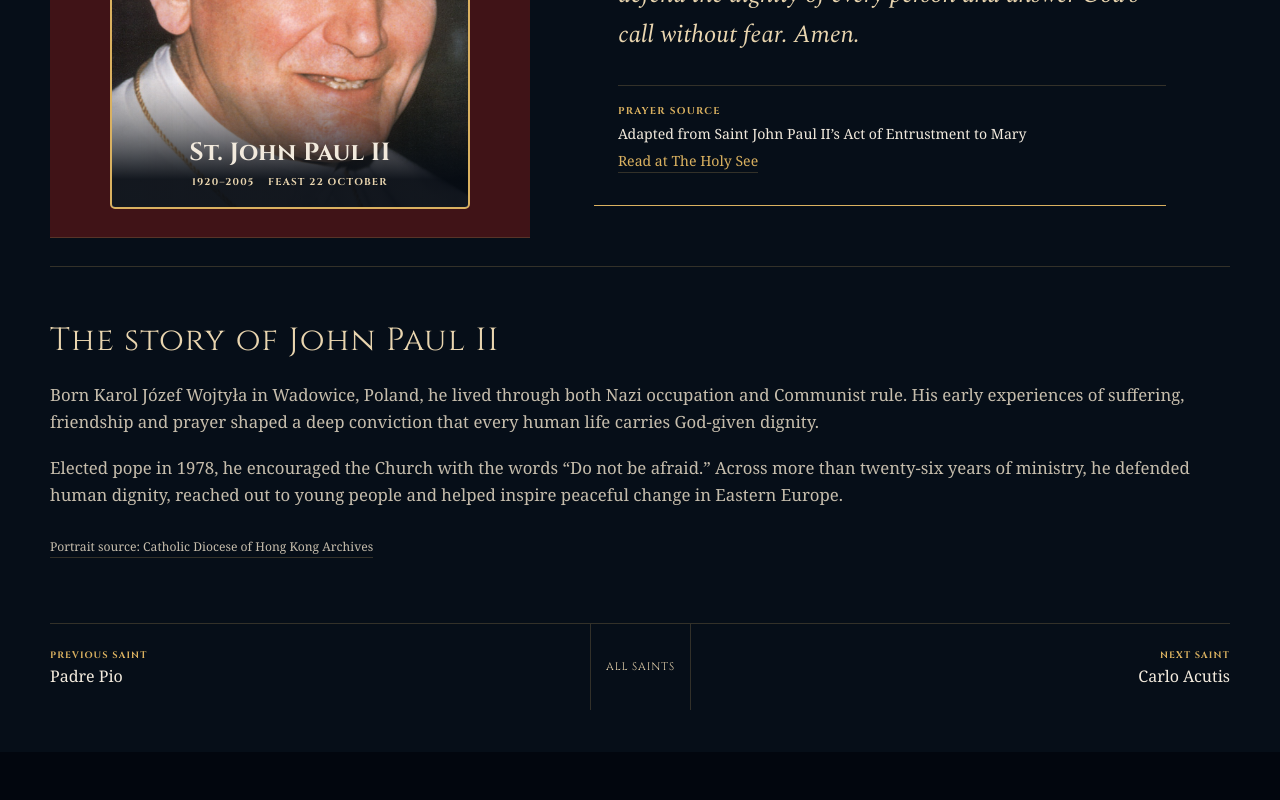
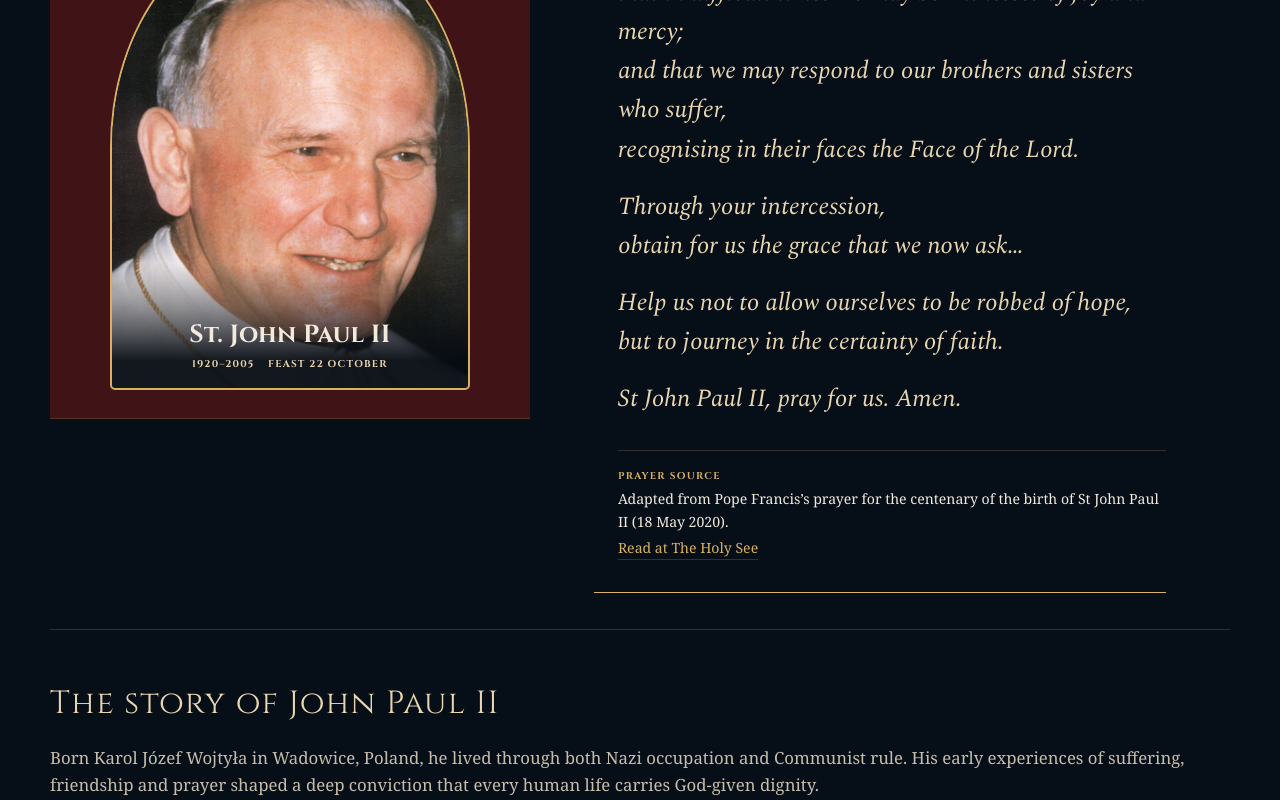
Before and after one commit to its-me-anoop/communion-of-saints, a Next.js app: page /saints/john-paul-ii in a window 1280 px wide. Shown: the part 400-1200 px from the top of the page. Before the commit the page ends 1152 px from the top, so only its background shows below. Built offline with nearby package versions, Linux system fonts and the light colour scheme; a web font is replaced by a local one.

Commit message:
feat(content): add remaining saints and chapel prayers
Update every intercession from the chapel document and preserve its stanza formatting. Add St Alphonsa and St Euphrasia with sourced biographies, credited portraits, and correct plural saint labels.

```diff
--- a/app/globals.css
+++ b/app/globals.css
@@ -601,6 +601,7 @@
 .prayer-text p {
   max-width: 50ch;
   margin: 0 0 18px;
+  white-space: pre-line;
 }
 
 .prayer-source {
--- a/app/saint-gallery.tsx
+++ b/app/saint-gallery.tsx
@@ -3,7 +3,7 @@
 import Image from "next/image";
 import Link from "next/link";
 import { useMemo, useState } from "react";
-import { saints } from "./saints";
+import { saintDisplayName, saints } from "./saints";
 
 export default function SaintGallery() {
   const [query, setQuery] = useState("");
@@ -50,7 +50,7 @@
               className="saint-card"
               href={`/saints/${saint.slug}`}
               key={saint.slug}
-              aria-label={`Meet St. ${saint.shortName}`}
+              aria-label={`Meet ${saintDisplayName(saint)}`}
             >
               <span className="portrait-ring">
                 <span className="card-image">
@@ -64,7 +64,7 @@
                 </span>
               </span>
               <span className="card-copy">
-                <span className="card-name">St. {saint.shortName}</span>
+                <span className="card-name">{saintDisplayName(saint)}</span>
               </span>
             </Link>
           ))}
--- a/app/saints.ts
+++ b/app/saints.ts
@@ -42,6 +42,11 @@
   patronage: string;
 };
 
+export function saintDisplayName(saint: Pick<Saint, "name" | "shortName">) {
+  const honorific = saint.name.startsWith("Saints ") ? "Sts." : "St.";
+  return `${honorific} ${saint.shortName}`;
+}
+
 export const saints: Saint[] = [
   {
     slug: "john-paul-ii",
@@ -62,12 +67,14 @@
       "Elected pope in 1978, he encouraged the Church with the words “Do not be afraid.” Across more than twenty-six years of ministry, he defended human dignity, reached out to young people and helped inspire peaceful change in Eastern Europe.",
     ],
     prayer: [
-      "O Mary, help us to respond to our vocation. Guide us to know true love and bless our affections.",
-      "Saint John Paul II, help us open our hearts to Christ, defend the dignity of every person and answer God’s call without fear. Amen.",
+      "St John Paul II, intercede for us,\nthat we may always remain faithful to the Gospel;\nthat we may know how to open wide the doors to Christ;\nthat in difficult times we may be witnesses of joy and mercy;\nand that we may respond to our brothers and sisters who suffer,\nrecognising in their faces the Face of the Lord.",
+      "Through your intercession,\nobtain for us the grace that we now ask…",
+      "Help us not to allow ourselves to be robbed of hope,\nbut to journey in the certainty of faith.",
+      "St John Paul II, pray for us. Amen.",
     ],
-    prayerAttribution: "Adapted from Saint John Paul II’s Act of Entrustment to Mary",
+    prayerAttribution: "Adapted from Pope Francis’s prayer for the centenary of the birth of St John Paul II (18 May 2020).",
     prayerSourceName: "The Holy See",
-    prayerSource: "https://www.vatican.va/content/john-paul-ii/en/prayers/documents/hf_jp-ii_20030410_prayer-giovani.html",
+    prayerSource: "https://www.vatican.va/content/francesco/en/prayers/documents/papa-francesco_preghiere_20200518_preghiera-centenario-gpii.html",
     patronage: "Young people, families and World Youth Day",
   },
   {
@@ -89,10 +96,15 @@
       "Carlo created websites that catalogued Eucharistic miracles, showing how technology could be used in service of faith. He died from leukaemia at fifteen, offering his suffering for the Church, and was canonised in 2025.",
     ],
     prayer: [
-      "God our Father, thank you for Carlo, whose young life showed love for Jesus in the Eucharist and compassion for the poor.",
-      "Through his intercession, draw us along the highway to heaven and help us use our gifts for your glory. Amen.",
+      "O God, our Father,\nthank you for giving us Carlo,\na model of life for young people\nand a message of love for everyone.",
+      "You made him fall in love with your Son Jesus,\nmaking the Eucharist his “Highway to Heaven.”",
+      "You gave him Mary as a most loving Mother,\nand through the Rosary made him\na singer of her tenderness.",
+      "Receive his prayer for us.\nLook especially upon the poor,\nwhom he loved and helped.",
+      "Grant me also, through his intercession,\nthe grace that I need…",
+      "Help us, following Carlo’s example,\nto remain close to Jesus\nand to journey towards Heaven.",
+      "St Carlo Acutis, pray for us. Amen.",
     ],
-    prayerAttribution: "Adapted from the official prayer for Carlo’s canonisation",
+    prayerAttribution: "Adapted from the official prayer published by the Carlo Acutis Association with ecclesiastical approval; the former petition for canonisation has been updated following his canonisation.",
     prayerSourceName: "Association of Carlo Acutis",
     prayerSource: "https://www.carloacutis.com/en/association/preghiera-ufficiale",
     patronage: "Young people, students and internet users",
@@ -116,12 +128,15 @@
       "They responded to Mary’s message with the Rosary, prayer for peace and small sacrifices offered for others. Both died during the influenza pandemic and were canonised together in Fátima in 2017.",
     ],
     prayer: [
-      "My God, I believe, I adore, I hope and I love You!",
-      "Saints Jacinta and Francisco, teach us to pray with trusting hearts, to offer small sacrifices for peace and to follow Mary towards Jesus. Amen.",
+      "God of infinite goodness,\nYou love the innocent and exalt the humble.\nThrough the intercession of the Immaculate Mother of Your Son,\nand of Saints Francisco and Jacinta,\ngrant that we may follow their example,\nserving You in simplicity of heart.",
+      "Teach us to love prayer,\nto make sacrifices for the conversion of sinners,\nand to console the Hearts of Jesus and Mary.",
+      "Through their intercession,\nobtain for us the grace that we now ask…",
+      "Saint Francisco and Saint Jacinta,\nintercede for us and for our families,\nand lead us closer to Jesus.",
+      "Amen.",
     ],
-    prayerAttribution: "The Fatima prayer taught to the shepherd children, followed by an adapted intercession",
-    prayerSourceName: "Sanctuary of Fatima",
-    prayerSource: "https://www.fatima.pt/en/pages/fatima-prayers",
+    prayerAttribution: "Adapted from the concluding prayer and themes of the official Litany of Saints Francisco and Jacinta published by the Shrine of Fátima.",
+    prayerSourceName: "Shrine of Fátima",
+    prayerSource: "https://www.fatima.pt/en/pages/litany-of-saints-francisco-and-jacinta",
     patronage: "Children, the sick and those devoted to the Rosary",
   },
   {
@@ -143,11 +158,15 @@
       "At the age of eleven, Maria was fatally wounded while resisting an assault. Before her death she forgave her attacker, who later repented. Her witness is remembered as a call to protect the vulnerable and to believe in the transforming power of mercy.",
     ],
     prayer: [
-      "Saint Maria Goretti, strengthened by God’s grace, obtain for us courage in temptation and comfort in sorrow.",
-      "Pray for the protection of the vulnerable, healing for wounded hearts, and the grace to choose justice, mercy and peace. Amen.",
+      "St Maria Goretti,\nstrengthened by God’s grace,\nyou did not hesitate, even at a young age,\nto sacrifice your life rather than offend God.",
+      "Teach us, and especially our young people,\nto have the courage to turn away from anything\nthat separates us from Jesus.",
+      "Obtain for us from the Lord\nstrength in temptation,\ncomfort in the sorrows of life,\nand the grace which we now ask through your intercession…",
+      "Teach us also, by your example,\nto forgive those who hurt us\nand to desire their salvation.",
+      "May we one day rejoice with you\nin the everlasting glory of Heaven.",
+      "St Maria Goretti, pray for us. Amen.",
     ],
-    prayerAttribution: "Adapted from the official prayer to Saint Maria Goretti",
-    prayerSourceName: "World Apostolate of Fatima, USA",
+    prayerAttribution: "Lightly adapted from the traditional Official Prayer to St Maria Goretti.",
+    prayerSourceName: "World Apostolate of St Maria Goretti",
     prayerSource: "https://www.mariagoretti.org/specialprayers.htm",
     patronage: "Young people, survivors of violence and purity of heart",
   },
@@ -170,12 +189,15 @@
       "Pilgrims travelled from far away to hear him preach and receive the Sacrament of Reconciliation. His compassion, spiritual wisdom and long hours in the confessional made him an enduring model for parish priests.",
     ],
     prayer: [
-      "My God, if my tongue cannot say in every moment that I love you, may my heart repeat it with every breath.",
-      "Saint John Vianney, pray for our priests and parish communities, that our churches may be homes of mercy and faithful service. Amen.",
+      "St John Vianney, holy Curé of Ars,\nfaithful priest and shepherd of souls,\nyou gave your life to lead others to the mercy of God.",
+      "Teach us to love Jesus in the Holy Eucharist,\nto seek His mercy in the Sacrament of Reconciliation,\nand to persevere in prayer.",
+      "Through your intercession,\nobtain for us the grace that we now ask…",
+      "Pray especially for our priests.\nMay they grow in holiness,\nremain faithful to their vocation,\nand lead many souls to Christ.",
+      "St John Vianney, pray for us. Amen.",
     ],
-    prayerAttribution: "From Saint John Vianney’s Act of Love, followed by an adapted intercession",
+    prayerAttribution: "Intercessory prayer for chapel use, drawing on the Church’s presentation of St John Vianney’s priestly spirituality.",
     prayerSourceName: "The Holy See",
-    prayerSource: "https://www.vatican.va/archive/compendium_ccc/documents/archive_2005_compendium-ccc_en.html?plain=true",
+    prayerSource: "https://www.vatican.va/content/benedict-xvi/en/letters/2009/documents/hf_ben-xvi_let_20090616_anno-sacerdotale.html",
     patronage: "Parish priests and confessors",
   },
   {
@@ -197,10 +219,14 @@
       "She taught that holiness does not depend on extraordinary achievements. Instead, everyday tasks, weaknesses and relationships can all be offered to God with childlike trust. She was declared a Doctor of the Church in 1997.",
     ],
     prayer: [
-      "O my God, I offer myself to your merciful love. Keep me small in your arms, and let every ordinary act become love for you and for others.",
-      "Saint Thérèse, teach us your little way of trust, simplicity and joy. Amen.",
+      "St Thérèse of the Child Jesus,\nLittle Flower of Jesus,",
+      "teach us your “Little Way” —\nto trust completely in God’s merciful love\nand to do even the smallest things with great love.",
+      "Help us to love Jesus as you loved Him,\nand to make Him loved by others.",
+      "Through your intercession,\nobtain for us the grace that we now ask…",
+      "Pray for all missionaries\nand give us hearts filled with missionary zeal,\nso that through our prayer, sacrifice and witness,\nJesus may be known and loved.",
+      "St Thérèse of Lisieux, pray for us. Amen.",
     ],
-    prayerAttribution: "Adapted from Saint Thérèse’s Act of Oblation to Merciful Love",
+    prayerAttribution: "Intercessory prayer based on St Thérèse’s spirituality and the Church’s presentation of her missionary vocation.",
     prayerSourceName: "Sanctuary of Lisieux",
     prayerSource: "https://www.therese-de-lisieux.catholique.fr/en/lhistoire/la-spiritualite-de-therese/",
     patronage: "Missionaries, florists and those seeking simplicity",
@@ -224,12 +250,17 @@
       "As bishop of Hippo, Augustine became a pastor, preacher and prolific writer. His Confessions explores memory, desire and grace, while The City of God reflects on hope in unsettled times. His insight continues to shape Christian thought.",
     ],
     prayer: [
-      "Late have I loved you, Beauty ever ancient and ever new; late have I loved you.",
-      "You have made us for yourself; turn our restless hearts home to you. Saint Augustine, pray that our searching may lead us to Christ. Amen.",
+      "St Augustine, our father and teacher,\nyou knew both the shining paths of God\nand the restless paths of the human heart.",
+      "You searched for truth\nuntil you found the One\nwho alone could bring peace to your restless heart.",
+      "Intercede for all who are searching for God,\nfor those who have wandered away from Him,\nand for those longing to return.",
+      "Obtain for us the courage\nnever to give up our search for Truth,\nand lead us to a deeper love of Christ\nand His Church.",
+      "Through your intercession,\nobtain for us the grace that we now ask…",
+      "May our restless hearts find their rest in God\nand may we one day rejoice with you\nin our heavenly home.",
+      "St Augustine, pray for us. Amen.",
     ],
-    prayerAttribution: "From Saint Augustine’s Confessions, with an adapted intercession",
+    prayerAttribution: "Adapted from themes in St John Paul II’s Prayer to St Augustine, prayed before the saint’s relics in 2004.",
     prayerSourceName: "The Holy See",
-    prayerSource: "https://www.vatican.va/spirit/documents/spirit_20020903_agostino_en.html",
+    prayerSource: "https://www.vatican.va/content/john-paul-ii/en/speeches/2004/november/documents/hf_jp-ii_spe_20041111_prayer-st-augustine.html",
     patronage: "Theologians, printers and those seeking conversion",
   },
   {
@@ -251,13 +282,79 @@
       "His life included long illness, misunderstanding and the visible wounds known as the stigmata. Through it all, he urged people to pray, hope and refuse anxiety. He also inspired the building of a hospital dedicated to relieving suffering.",
     ],
     prayer: [
-      "Stay with me, Lord, for you are my life; without you I am without fervour. Stay with me, Lord, for you are my light.",
-      "Saint Padre Pio, pray for all who carry pain in body, mind or spirit, and teach us to trust every burden to Jesus. Amen.",
+      "St Padre Pio,\nyou shared in a special way\nin the suffering and Passion of Jesus.",
+      "Help us to remain close to Christ\nin times of suffering and trial.\nTeach us to pray with faith,\nto seek God’s mercy in Confession,\nand to love Jesus in the Holy Eucharist.",
+      "Through your intercession,\nobtain for us the grace that we now ask…",
+      "May we learn to unite our sufferings with Christ\nand live in the hope of His Resurrection.",
+      "St Padre Pio, pray for us. Amen.",
     ],
-    prayerAttribution: "From Saint Padre Pio’s prayer after Holy Communion, with an adapted intercession",
-    prayerSourceName: "Opera Padre Pio Foundation",
-    prayerSource: "https://www.operapadrepio.it/gruppidipreghiera/wp-content/uploads/2020/03/Stay-with-me-Lord-prayer-after-Communion.pdf",
+    prayerAttribution: "Display adaptation inspired by the approved Prayer to Saint Pio and the spirituality of his life.",
+    prayerSourceName: "Convent Shrine of Saint Pio of Pietrelcina",
+    prayerSource: "https://www.conventosantuariopadrepio.it/en/archivio/le-preghiere/prayer-to-saint-pio.html",
     patronage: "The sick, confessors and those in need of healing",
+  },
+  {
+    slug: "alphonsa",
+    name: "Saint Alphonsa of the Immaculate Conception",
+    shortName: "Alphonsa",
+    epithet: "Hope in suffering",
+    lifespan: "1910–1946",
+    feast: "28 July",
+    status: "Not confirmed",
+    image: "/saints/alphonsa.jpg",
+    imageAlt: "Historical portrait of Saint Alphonsa in her Franciscan Clarist habit",
+    imageCredit: "Saint Alphonsa, India Post, Government of India (1996), GODL-India, via Wikimedia Commons",
+    imageSource: "https://commons.wikimedia.org/wiki/File:Saint_Alphonsa_1996_stamp_of_India_(cropped).jpg",
+    introduction:
+      "A Franciscan Clarist from Kerala whose joyful surrender to Christ transformed years of illness and suffering into a witness of hope.",
+    story: [
+      "Born Anna Muttathupadathu in Kudamalur, Kerala, in 1910, she felt drawn to consecrated life from childhood and joined the Franciscan Clarist community at Bharananganam. Taking the name Alphonsa of the Immaculate Conception, she served children as a teacher and catechist despite persistent ill health.",
+      "Alphonsa understood her suffering as a way of sharing in Christ’s Cross and offered it in prayer for the Church and others. She died at Bharananganam on 28 July 1946, was beatified by Saint John Paul II in 1986 and canonised by Pope Benedict XVI in 2008.",
+    ],
+    prayer: [
+      "St Alphonsa, beloved daughter of the Church,\nyou united your sufferings with the sufferings of Jesus\nand offered your whole life to Him with love.",
+      "Intercede for all who are sick,\nfor those who suffer in body, mind or spirit,\nand for those who find their crosses difficult to bear.",
+      "Help us to trust in God in times of suffering,\nto recognise His presence even in our trials,\nand never to lose our hope in Him.",
+      "Through your intercession,\nobtain for us the grace that we now ask…",
+      "Teach us to offer our lives completely to Jesus\nand to accept each day with faith, love and joy.",
+      "May our sufferings draw us ever closer to Christ\nand lead us one day to the joy of Heaven.",
+      "St Alphonsa, pray for us. Amen.",
+    ],
+    prayerAttribution: "Intercessory prayer for chapel use, based on the spirituality highlighted in official Church texts about St Alphonsa.",
+    prayerSourceName: "The Holy See",
+    prayerSource: "https://www.vatican.va/content/john-paul-ii/en/homilies/1986/documents/hf_jp-ii_hom_19860208_stadio-kattayam.html",
+    patronage: "The sick and those who suffer",
+  },
+  {
+    slug: "euphrasia-eluvathingal",
+    name: "Saint Euphrasia Eluvathingal",
+    shortName: "Euphrasia Eluvathingal",
+    epithet: "The praying mother",
+    lifespan: "1877–1952",
+    feast: "29 August",
+    status: "Not confirmed",
+    image: "/saints/euphrasia-eluvathingal.jpg",
+    imageAlt: "Statue of Saint Euphrasia kneeling in prayer at the Saint Euphrasia Museum",
+    imageCredit: "Saint Euphrasia Museum scene by Smokingsingh, CC BY 4.0, via Wikimedia Commons; cropped",
+    imageSource: "https://commons.wikimedia.org/wiki/File:Euphrasia_Eluvathingal1.JPG",
+    introduction:
+      "A Carmelite sister from Kerala whose deep life of Eucharistic prayer overflowed into quiet service, counsel and intercession.",
+    story: [
+      "Born Rosa Eluvathingal in Kattoor, Kerala, in 1877, she entered the Congregation of the Mother of Carmel and took the name Euphrasia of the Sacred Heart of Jesus. At Saint Mary’s Convent in Ollur she served as novice mistress and, from 1913 to 1916, as superior.",
+      "Her life was marked by continual prayer, devotion to the Eucharist, the Sacred Heart of Jesus, Mary and the Rosary, and compassionate care for those who sought her help. Known as the “Praying Mother” and the “Mobile Tabernacle,” she died on 29 August 1952 and was canonised by Pope Francis in 2014.",
+    ],
+    prayer: [
+      "St Euphrasia, Praying Mother,\nyou lived your life in deep union with God\nand found your joy in remaining close to Jesus\nin the Holy Eucharist.",
+      "Teach us to become people of prayer,\nto seek Jesus in the silence of our hearts\nand to remain in His presence with love.",
+      "Intercede for those who find it difficult to pray,\nfor those who feel far from God,\nand for all who long for a deeper friendship with Jesus.",
+      "Through your intercession,\nobtain for us the grace that we now ask…",
+      "Help us to love Jesus in the Blessed Sacrament,\nto entrust ourselves completely to Him,\nand to carry His presence with us\ninto the lives of those we meet.",
+      "St Euphrasia, pray for us. Amen.",
+    ],
+    prayerAttribution: "Intercessory prayer for chapel use, based on the Eucharistic and prayerful spirituality highlighted in Church texts about St Euphrasia.",
+    prayerSourceName: "The Holy See",
+    prayerSource: "https://www.vatican.va/news_services/liturgy/saints/ns_lit_doc_20061203_eufrasia_en.html",
+    patronage: "Prayer and Eucharistic adoration",
   },
 ];
 
```
Also changed, not shown: public/saints/alphonsa.jpg (added), public/saints/euphrasia-eluvathingal.jpg (added).
